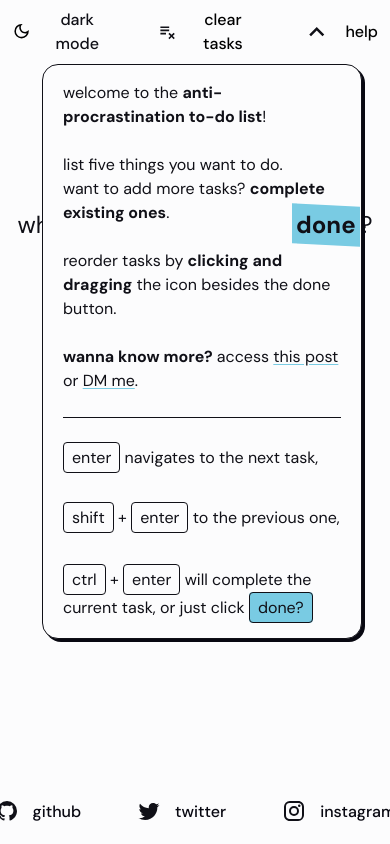
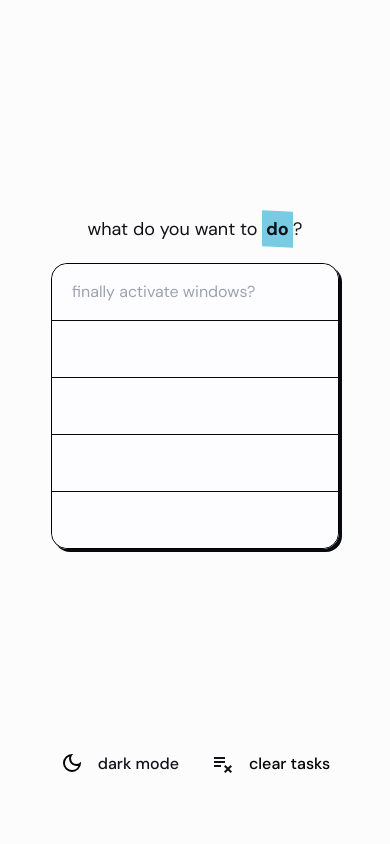
Before and after one commit to LukeberryPi/phived, a React (Vite) app: page / in a window 390 px wide. Built offline with nearby package versions, Linux system fonts and the light colour scheme.

Commit message:
feat: add repsonsiveness to beautiful redesign

```diff
--- a/src/components/Footer.tsx
+++ b/src/components/Footer.tsx
@@ -2,7 +2,7 @@ import { GithubIcon, InstagramIcon, TwitterIcon } from "src/icons";
 
 export function Footer() {
   return (
-    <footer className="fixed bottom-0 flex h-16 w-full items-center justify-center sm:justify-start sm:px-6">
+    <footer className="fixed bottom-0 hidden h-16 w-full items-center justify-center sm:flex sm:justify-start sm:px-6">
       <div className="flex h-full items-center justify-between space-x-8">
         <a
           className="group flex select-none items-center gap-3 rounded-2xl py-2 px-3 transition-all hover:bg-darkBlack hover:ease-in-out dark:hover:bg-lightWhite"
--- a/src/components/Header.tsx
+++ b/src/components/Header.tsx
@@ -7,7 +7,7 @@ import { ClearTasksIcon, DarkModeIcon, ArrowUpIcon, ArrowDownIcon, LightModeIcon
 export function Header() {
   const { clearTasks, tasks } = useTasksContext();
   const [isDarkMode, setIsDarkMode] = useState(isThemeSetToDark());
-  const [showHelpMenu, setShowHelpMenu] = useState(true);
+  const [showHelpMenu, setShowHelpMenu] = useState(false);
 
   const noTasks = tasks.filter(Boolean).length === 0;
 
@@ -24,9 +24,9 @@ export function Header() {
   };
 
   return (
-    <header className="fixed top-0 flex h-16 w-full items-center justify-center sm:justify-between sm:px-6">
+    <header className="fixed bottom-12 flex h-16 w-full items-center justify-center sm:top-0 sm:justify-between sm:px-6">
       <Logo />
-      <nav className="flex h-full items-center justify-between space-x-6">
+      <nav className="flex h-full items-center justify-between space-x-2 xs:space-x-10 sm:space-x-6">
         <button
           onClick={toggleDarkMode}
           className="group flex cursor-pointer select-none items-center gap-3 rounded-2xl px-3 py-2 transition-all hover:bg-darkBlack hover:ease-in-out dark:hover:bg-lightWhite"
@@ -65,12 +65,12 @@ export function Header() {
         </button>
         <button
           onClick={toggleHelpMenu}
-          className="group flex cursor-pointer select-none items-center gap-3 rounded-2xl px-3 py-2 transition-all hover:bg-berryBlue hover:ease-in-out dark:hover:bg-purpleRain"
+          className="group hidden cursor-pointer select-none items-center gap-3 rounded-2xl px-3 py-2 transition-all hover:bg-berryBlue hover:ease-in-out dark:hover:bg-purpleRain lg:flex"
         >
           {showHelpMenu ? (
-            <ArrowUpIcon className="fill-darkBlack transition-all dark:fill-lightWhite" />
+            <ArrowUpIcon className="fill-darkBlack dark:fill-lightWhite" />
           ) : (
-            <ArrowDownIcon className="fill-darkBlack transition-all dark:fill-lightWhite" />
+            <ArrowDownIcon className="fill-darkBlack dark:fill-lightWhite" />
           )}
           <p className="text-base font-medium dark:text-lightWhite xs:text-lg">help</p>
         </button>
--- a/src/components/HelpMenu.tsx
+++ b/src/components/HelpMenu.tsx
@@ -13,18 +13,17 @@ export function HelpMenu() {
         want to add more tasks? <strong>complete existing ones</strong>.
       </p>
       <br />
-
       <p className="text-darkBlack dark:text-lightWhite">
         reorder tasks by <strong>clicking and dragging</strong> the icon besides the done button.
       </p>
       <br />
-
       <p className="text-darkBlack dark:text-lightWhite">
         <strong>wanna know more?</strong> access{" "}
         <a
           rel="noreferrer"
           target="_blank"
-          className="cursor-pointer underline decoration-berryBlue underline-offset-2 dark:decoration-purpleRain"
+          href="https://twitter.com/phivedphived/status/1636734098252128257?s=20"
+          className="cursor-pointer underline decoration-darkBlack decoration-1 underline-offset-2 dark:decoration-lightWhite"
         >
           this post{" "}
         </a>
@@ -32,7 +31,8 @@ export function HelpMenu() {
         <a
           rel="noreferrer"
           target="_blank"
-          className="cursor-pointer underline decoration-berryBlue underline-offset-2 dark:decoration-purpleRain"
+          href="https://twitter.com/LukeberryPi"
+          className="cursor-pointer underline decoration-darkBlack decoration-1 underline-offset-2 dark:decoration-lightWhite"
         >
           DM me
         </a>
@@ -68,7 +68,7 @@ export function HelpMenu() {
             enter
           </kbd>{" "}
           will complete the current task, or just click{" "}
-          <span className="rounded border border-darkBlack bg-berryBlue py-1 px-2 dark:border-lightWhite dark:bg-purpleRain">
+          <span className="rounded-r-md border border-darkBlack bg-berryBlue py-1 px-2 dark:border-lightWhite dark:bg-purpleRain">
             done?
           </span>
         </p>
--- a/src/components/Message.tsx
+++ b/src/components/Message.tsx
@@ -6,7 +6,7 @@ export function Message() {
   return (
     <span
       className={
-        "mt-5 inline-block h-16 text-4xl font-bold text-darkerBlack dark:text-lighterWhite sm:text-5xl"
+        "mt-5 inline-block h-16 text-3xl font-bold text-darkerBlack dark:text-lighterWhite sm:text-4xl sm:text-5xl"
       }
     >
       {message}
--- a/src/components/Tasks.tsx
+++ b/src/components/Tasks.tsx
@@ -134,15 +134,19 @@ export function Tasks() {
   });
 
   return (
-    <main className="flex flex-col items-center gap-6">
-      <p className={`${!noTasks && "invisible"} text-2xl text-darkBlack dark:text-lightWhite`}>
-        what do you want to get{" "}
+    <main className="flex flex-col items-center gap-4">
+      <p
+        className={`${
+          !noTasks && "invisible"
+        } text-lg text-darkBlack dark:text-lightWhite xs:text-xl sm:text-2xl`}
+      >
+        what do you want to{" "}
         <span
           className={`inset-0 inline-block skew-y-3 bg-berryBlue p-1 dark:bg-purpleRain ${
             !noTasks && "bg-lightWhite dark:bg-darkBlack"
           } `}
         >
-          <span className="block -skew-y-3 font-semibold">done</span>
+          <span className="block -skew-y-3 font-semibold">do</span>
         </span>
         ?
       </p>
--- a/src/icons/ArrowDownIcon.tsx
+++ b/src/icons/ArrowDownIcon.tsx
@@ -1,6 +1,6 @@
 import { type DefaultIconProps } from "src/utils/defaultIconProps";
 
-export function ArrowDownIcon({ className, squareWidthAndHeight = 30 }: DefaultIconProps) {
+export function ArrowDownIcon({ className, squareWidthAndHeight = 28 }: DefaultIconProps) {
   return (
     <svg
       xmlns="http://www.w3.org/2000/svg"
--- a/src/icons/ArrowUpIcon.tsx
+++ b/src/icons/ArrowUpIcon.tsx
@@ -1,6 +1,6 @@
 import { type DefaultIconProps } from "src/utils/defaultIconProps";
 
-export function ArrowUpIcon({ className, squareWidthAndHeight = 30 }: DefaultIconProps) {
+export function ArrowUpIcon({ className, squareWidthAndHeight = 28 }: DefaultIconProps) {
   return (
     <svg
       className={className}
--- a/tailwind.config.cjs
+++ b/tailwind.config.cjs
@@ -12,20 +12,20 @@ module.exports = {
     },
     colors: {
       alertRed: "#e35454",
-      berryBlue: "#79CBE3",
-      darkBlack: "#101017",
-      darkerBlack: "#080811",
+      berryBlue: "#79cbe3",
+      darkBlack: "#101018",
+      darkerBlack: "#080812",
       lightWhite: "#fcfcfd",
       lighterWhite: "#fdfdff",
-      twitterBlue: "#1DA1F2",
-      purpleRain: "#642D80",
+      twitterBlue: "#1da1f2",
+      purpleRain: "#642d80",
       instagramPink: "#d62976",
       instagramPurple: "#962fbf",
       instagramOrange: "#fa7e1e",
-      greyLight: "#B8B9B9",
+      greyLight: "#b8b9b9",
       greyDark: "#616168",
-      unavailableLight: "#e1e1e4",
-      unavailableDark: "#161620",
+      unavailableLight: "#d9d9de",
+      unavailableDark: "#202028",
     },
     extend: {
       boxShadow: {
```
